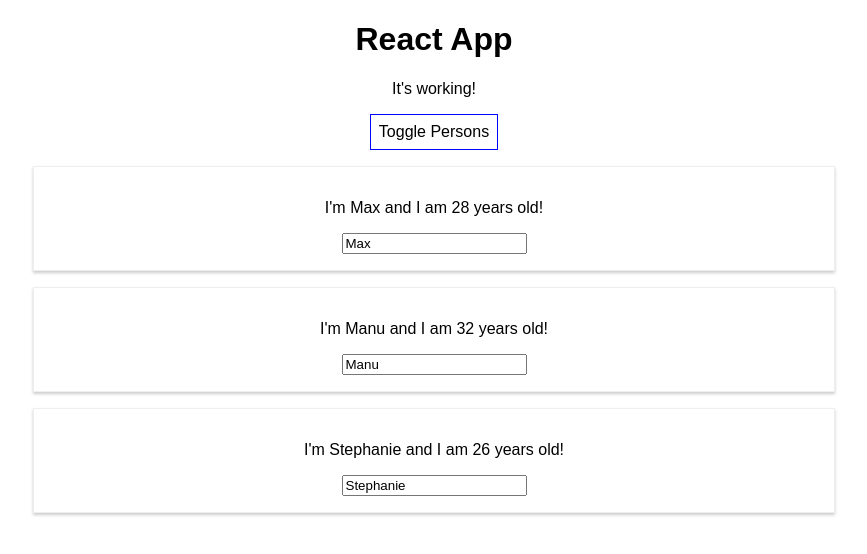
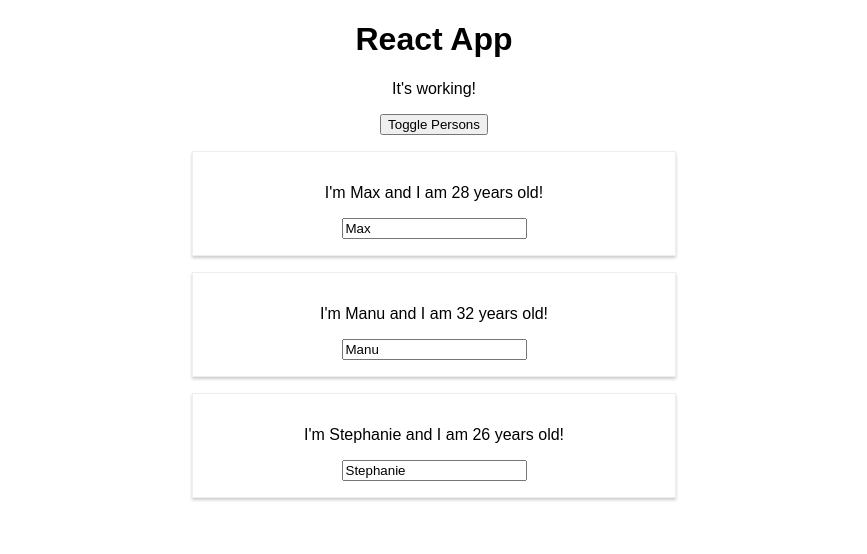
Before and after one commit to spitfire182/react-complete-guide, a React (Create React App) app: page / in a window 1280 px wide. Both pictures are taken after a click on the button "Toggle Persons". Shown: the top 554 px of the page, without its empty margins (206-1073 px from the left). Built offline with nearby package versions, Linux system fonts and the light colour scheme.

Commit message:
Adding Styled Components

```diff
--- a/package.json
+++ b/package.json
@@ -3,9 +3,11 @@
   "version": "0.1.0",
   "private": true,
   "dependencies": {
+    "radium": "^0.26.0",
     "react": "^16.13.1",
     "react-dom": "^16.13.1",
-    "react-scripts": "1.1.5"
+    "react-scripts": "1.1.5",
+    "styled-components": "^5.1.0"
   },
   "scripts": {
     "start": "react-scripts start",
--- a/src/App.css
+++ b/src/App.css
@@ -1,3 +1,11 @@
 .App {
   text-align: center;
 }
+
+.red {
+  color: red;
+}
+
+.bold {
+  font-weight: bold;
+}
--- a/src/App.js
+++ b/src/App.js
@@ -44,11 +44,16 @@ class App extends Component {
 
   render() {
     const style = {
-      backgroundColor: "white",
+      backgroundColor: "green",
+      color: "white",
       font: "inherit",
       border: "1px solid blue",
       padding: "8px",
       cursor: "pointer",
+      ":hover": {
+        backgroundColor: "lightgreen",
+        color: "black",
+      },
     };
 
     let persons = null;
@@ -69,13 +74,27 @@ class App extends Component {
           })}
         </div>
       );
+
+      // style.backgroundColor = "red";
+      // style[":hover"] = {
+      //   backgroundColor: "salmon",
+      //   color: "black",
+      // };
+    }
+
+    const classes = [];
+    if (this.state.persons.length <= 2) {
+      classes.push("red");
+    }
+    if (this.state.persons.length <= 1) {
+      classes.push("bold");
     }
 
     return (
       <div className="App">
         <h1>React App</h1>
-        <p>It's working!</p>
-        <button style={style} onClick={() => this.togglePersonsHandler()}>
+        <p className={classes.join(" ")}>It's working!</p>
+        <button onClick={() => this.togglePersonsHandler()}>
           Toggle Persons
         </button>
         {persons}
--- a/src/Person/Person.css
+++ b/src/Person/Person.css
@@ -1,4 +1,4 @@
-.Person {
+/* .Person {
   width: 60%;
   margin: 16px auto;
   border: 1px solid #eee;
@@ -6,3 +6,9 @@
   padding: 16px;
   text-align: center;
 }
+
+@media (min-width: 500px) {
+  .Person {
+    width: 450px;
+  }
+} */
--- a/src/Person/Person.js
+++ b/src/Person/Person.js
@@ -1,16 +1,32 @@
-import React from 'react';
+import React from "react";
+import styled from 'styled-components';
 
-import './Person.css';
+// import "./Person.css";
+
+const StyledDiv = styled.div`
+    width: 60%;
+    margin: 16px auto;
+    border: 1px solid #eee;
+    box-shadow: 0 2px 3px #ccc;
+    padding: 16px;
+    text-align: center;
+
+
+    @media (min-width: 500px) {
+        width: 450px;
+    }
+`;
 
 const person = (props) => {
-    return (
-        <div className="Person">
-            <p onClick={props.click}>I'm {props.name} and I am {props.age} years old!</p>
-            <p>{props.children}</p>
-            <input type="text" onChange={props.changed} value={props.name} />
-        </div>
-        )
-
+  return (
+    <StyledDiv>
+      <p onClick={props.click}>
+        I'm {props.name} and I am {props.age} years old!
+      </p>
+      <p>{props.children}</p>
+      <input type="text" onChange={props.changed} value={props.name} />
+      </StyledDiv>
+  );
 };
 
 export default person;
```
Also changed, not shown: 1 other file (tests, documents, lock files or other folders). Lines whose indentation alone changed are shown as unchanged.
